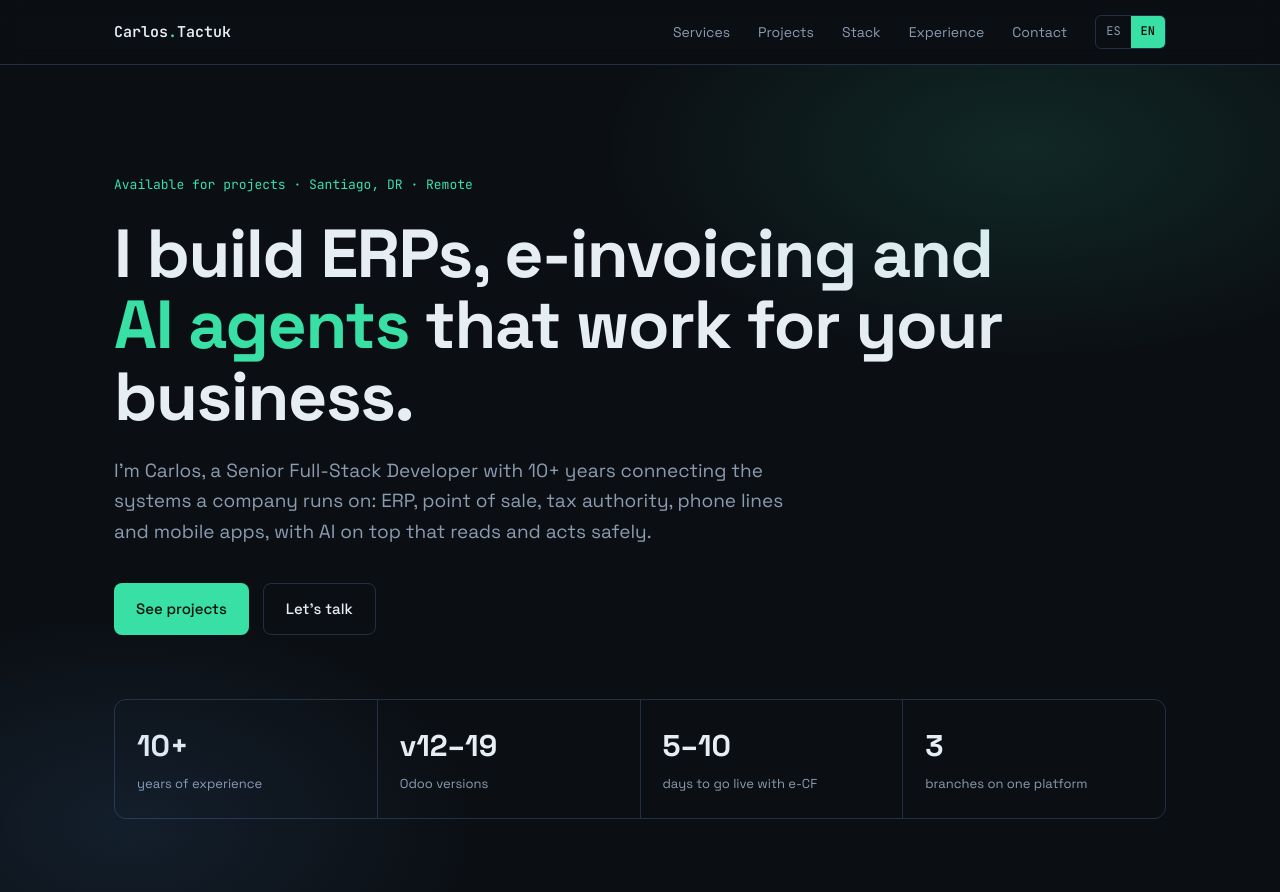
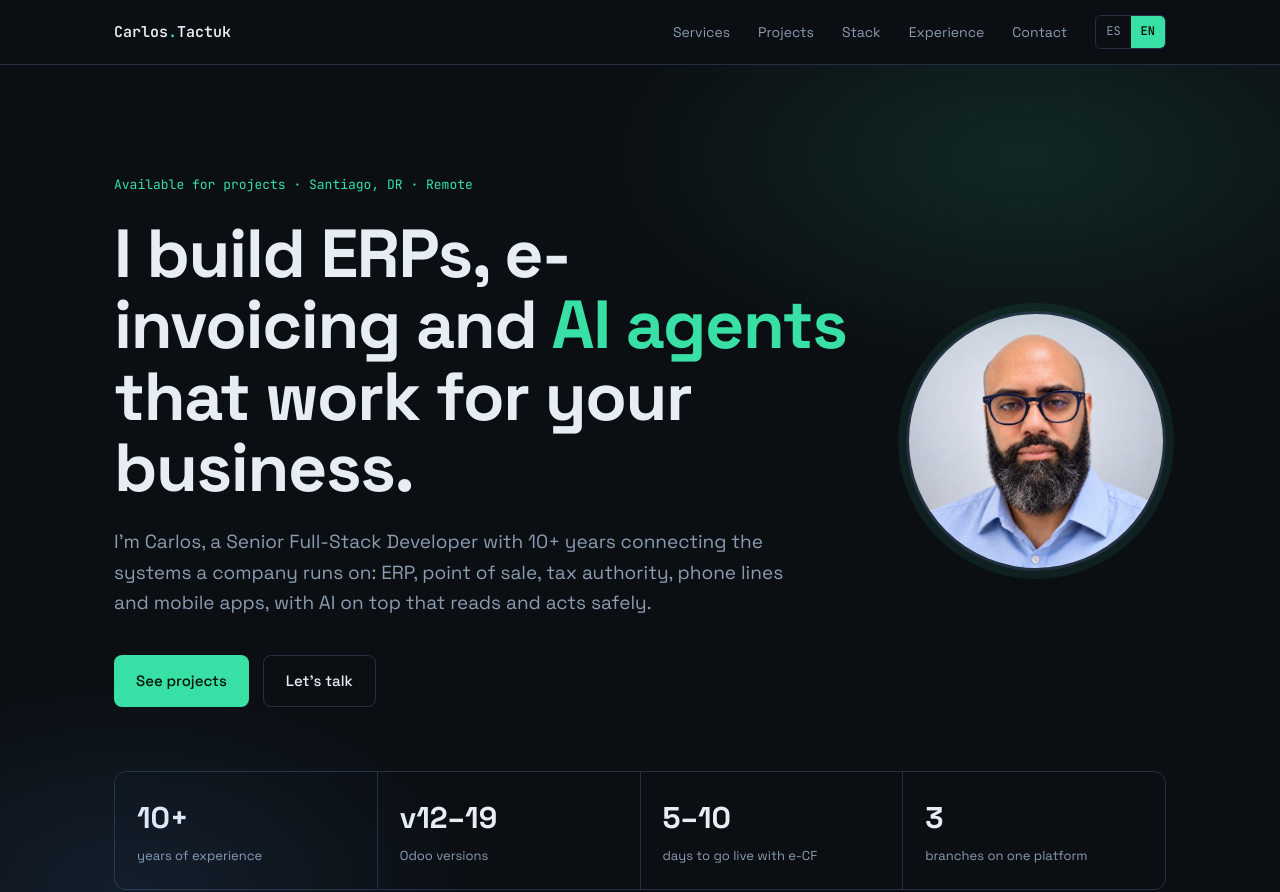
Before and after one commit to ctactuk/ctactuk.github.io, a plain HTML site: page index.html in a window 1280 px wide. Shown: the top 892 px of the page. Drawn offline with Linux system fonts and the light colour scheme.

Commit message:
Add profile photo

```diff
--- a/index.html
+++ b/index.html
@@ -4,6 +4,7 @@
 <meta charset="UTF-8">
 <meta name="viewport" content="width=device-width, initial-scale=1.0">
 <title>Carlos Tactuk · Senior Full-Stack Developer</title>
+<meta property="og:image" content="https://ctactuk.github.io/assets/carlos.jpg">
 <meta name="description" content="Senior Full-Stack Developer en Santiago, RD. ERP (Odoo), facturación electrónica DGII e-CF y agentes de IA para empresas.">
 <link rel="preconnect" href="https://fonts.googleapis.com">
 <link rel="preconnect" href="https://fonts.gstatic.com" crossorigin>
@@ -37,6 +38,9 @@
   .hero::before{content:"";position:absolute;inset:0;background:
     radial-gradient(600px 300px at 80% 10%,rgba(56,224,166,.12),transparent 70%),
     radial-gradient(500px 300px at 10% 90%,rgba(90,169,255,.10),transparent 70%);pointer-events:none}
+  .hero-grid{display:grid;grid-template-columns:1fr 260px;gap:56px;align-items:center}
+  .avatar{width:260px;height:260px;border-radius:50%;object-fit:cover;border:3px solid var(--line);box-shadow:0 0 0 8px rgba(56,224,166,.08)}
+  @media(max-width:900px){.hero-grid{grid-template-columns:1fr}.avatar{width:150px;height:150px;order:-1}}
   .tag{font-family:var(--mono);font-size:13px;color:var(--accent);margin-bottom:22px;display:flex;align-items:center;gap:10px}
   .dot{width:8px;height:8px;border-radius:50%;background:var(--accent);box-shadow:0 0 0 0 rgba(56,224,166,.6);animation:pulse 2s infinite}
   @keyframes pulse{70%{box-shadow:0 0 0 10px rgba(56,224,166,0)}100%{box-shadow:0 0 0 0 rgba(56,224,166,0)}}
@@ -141,12 +145,17 @@
 
 <header class="hero">
   <div class="wrap">
+    <div class="hero-grid">
+    <div>
     <div class="tag"><span data-es="Disponible para proyectos · Santiago, RD · Remoto" data-en="Available for projects · Santiago, DR · Remote">Disponible para proyectos · Santiago, RD · Remoto</span></div>
     <h1 data-es="Construyo ERPs, facturación electrónica y <em>agentes de IA</em> que trabajan para tu negocio." data-en="I build ERPs, e-invoicing and <em>AI agents</em> that work for your business.">Construyo ERPs, facturación electrónica y <em>agentes de IA</em> que trabajan para tu negocio.</h1>
     <p class="lead" data-es="Soy Carlos, Senior Full-Stack Developer con más de 10 años conectando los sistemas que mueven una empresa: ERP, punto de venta, DGII, telefonía y apps móviles, con IA encima que lee y actúa de forma segura." data-en="I'm Carlos, a Senior Full-Stack Developer with 10+ years connecting the systems a company runs on: ERP, point of sale, tax authority, phone lines and mobile apps, with AI on top that reads and acts safely.">Soy Carlos, Senior Full-Stack Developer con más de 10 años conectando los sistemas que mueven una empresa: ERP, punto de venta, DGII, telefonía y apps móviles, con IA encima que lee y actúa de forma segura.</p>
     <div class="cta">
       <a class="btn primary" href="#proyectos" data-es="Ver proyectos" data-en="See projects">Ver proyectos</a>
       <a class="btn ghost" href="#contacto" data-es="Hablemos" data-en="Let's talk">Hablemos</a>
+    </div>
+    </div>
+    <img class="avatar" src="assets/carlos.jpg" alt="Carlos Tactuk" width="260" height="260">
     </div>
     <div class="stats">
       <div class="stat"><b>10+</b><span data-es="años de experiencia" data-en="years of experience">años de experiencia</span></div>
```
Also changed, not shown: assets/carlos.jpg (added).
